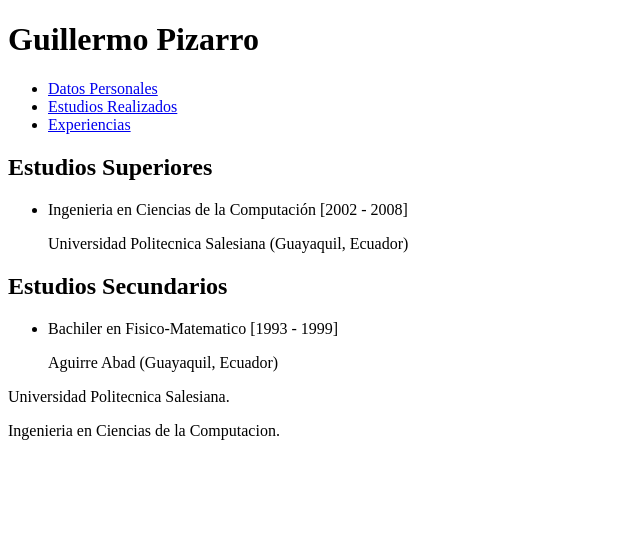
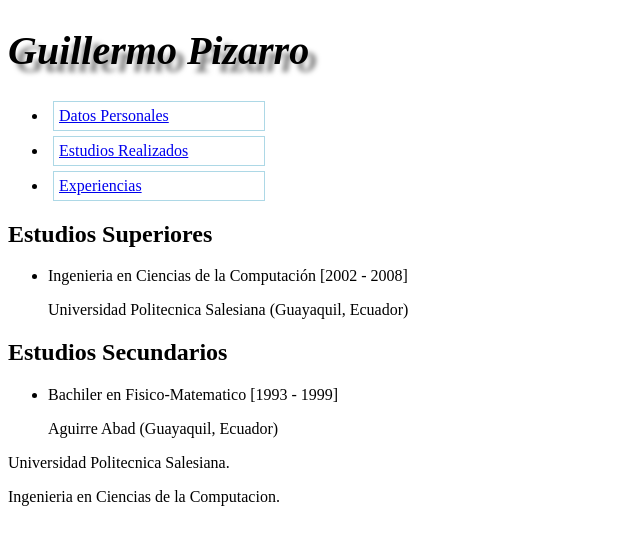
Before and after one commit to guillermopizarro/p64-PPW, a plain HTML site: page unidad_01/html/02_taller/estudios.html in a window 1280 px wide. Shown: the whole page, without its empty margins (0-640 px from the left). Drawn offline with Linux system fonts and the light colour scheme.

Commit message:
Selectores de clase y de etiquetas

```diff
--- /dev/null
+++ b/unidad_01/html/02_taller/css/estilos.css
@@ -0,0 +1,17 @@
+h1 {
+    font-size: 40px;
+    font-style:  italic;
+    text-shadow: 8px 8px 5px rgba(0, 0, 0, 0.5);
+}
+
+a {
+
+}
+
+.caja-enlace {
+    display: block;
+    width: 200px;
+    border: 1px solid lightblue;
+    padding: 5px;
+    margin: 5px;
+}
--- a/unidad_01/html/02_taller/estudios.html
+++ b/unidad_01/html/02_taller/estudios.html
@@ -3,6 +3,7 @@
     <head>
         <title>Guillermo Pizarro</title>
         <meta http-equiv="content-language" content="es-es">
+        <link rel="stylesheet" type="text/css" href="css/estilos.css" />
     </head>
     <body>
         <header>
@@ -10,9 +11,9 @@
         </header>
         <nav>
             <ul>
-                <li><a href="index.html">Datos Personales</a></li>
-                <li><a href="#">Estudios Realizados</a></li>
-                <li><a href="experiencias.html">Experiencias</a></li>
+                <li><a class="caja-enlace" href="index.html">Datos Personales</a></li>
+                <li><a class="caja-enlace" href="#">Estudios Realizados</a></li>
+                <li><a class="caja-enlace" href="experiencias.html">Experiencias</a></li>
             </ul>
         </nav>
         <main>
```
Also changed, not shown: unidad_01/html/02_taller/experiencias.html (+4 -4 lines), unidad_01/html/02_taller/index.html (+4 -4 lines).
